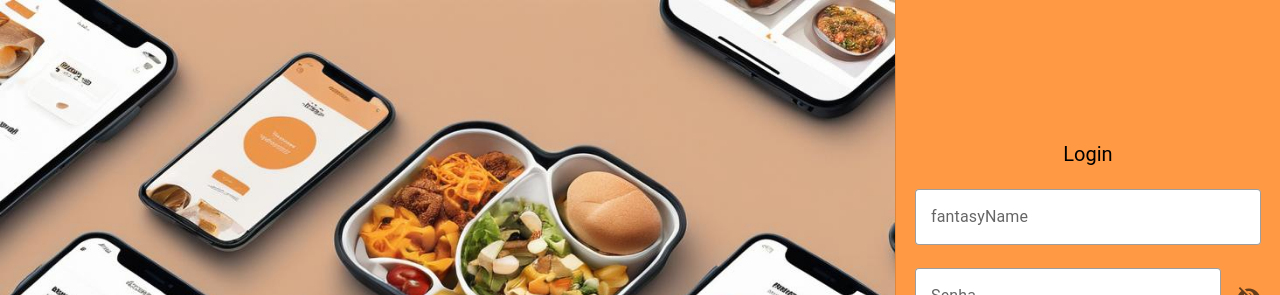
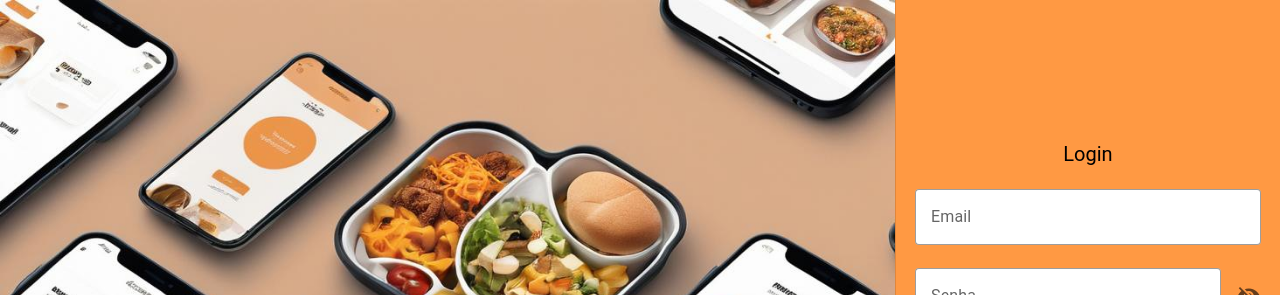
Before and after one commit to org-chef-digital/chef-digital-web, a Vue app: page / in a window 1280 px wide. Shown: the top 295 px of the page. Built offline with nearby package versions, Linux system fonts and the light colour scheme.

Commit message:
:sparkles: feat: update Login-page.vue with email field

```diff
--- a/src/components/Login-page.vue
+++ b/src/components/Login-page.vue
@@ -7,7 +7,7 @@ export default{
       rules: {
         required: value => !!value || 'Campo obrigatório.',
       },
-      fantasyName: '',
+      email: '',
       password: '',
     };
   },
@@ -15,9 +15,10 @@ export default{
     async login() {
       try {
         const response = await axios.post('/auth/signin', {
-          fantasyName: this.fantasyName,
+          email: this.email,
           password: this.password,
         });
+        console.log('Login efetuado com sucesso:', response.data);
         router.push({ name: 'home' });
       } catch (error) {
         console.error('Erro durante o login:', error);
@@ -50,12 +51,12 @@ export default{
             <v-app-bar-title class="tl text-lg-center">Login</v-app-bar-title>
 
             <v-text-field
-              v-model="fantasyName"
+              v-model="email"
               bg-color="white"
               hint="Insira seu nome fantasia de acesso"
-              label="fantasyName"
+              label="Email"
               placeholder="john123@example.com"
-              type="fantasyName"
+              type="email"
               :rules="[rules.required]"
               variant="outlined">
           </v-text-field>
```
